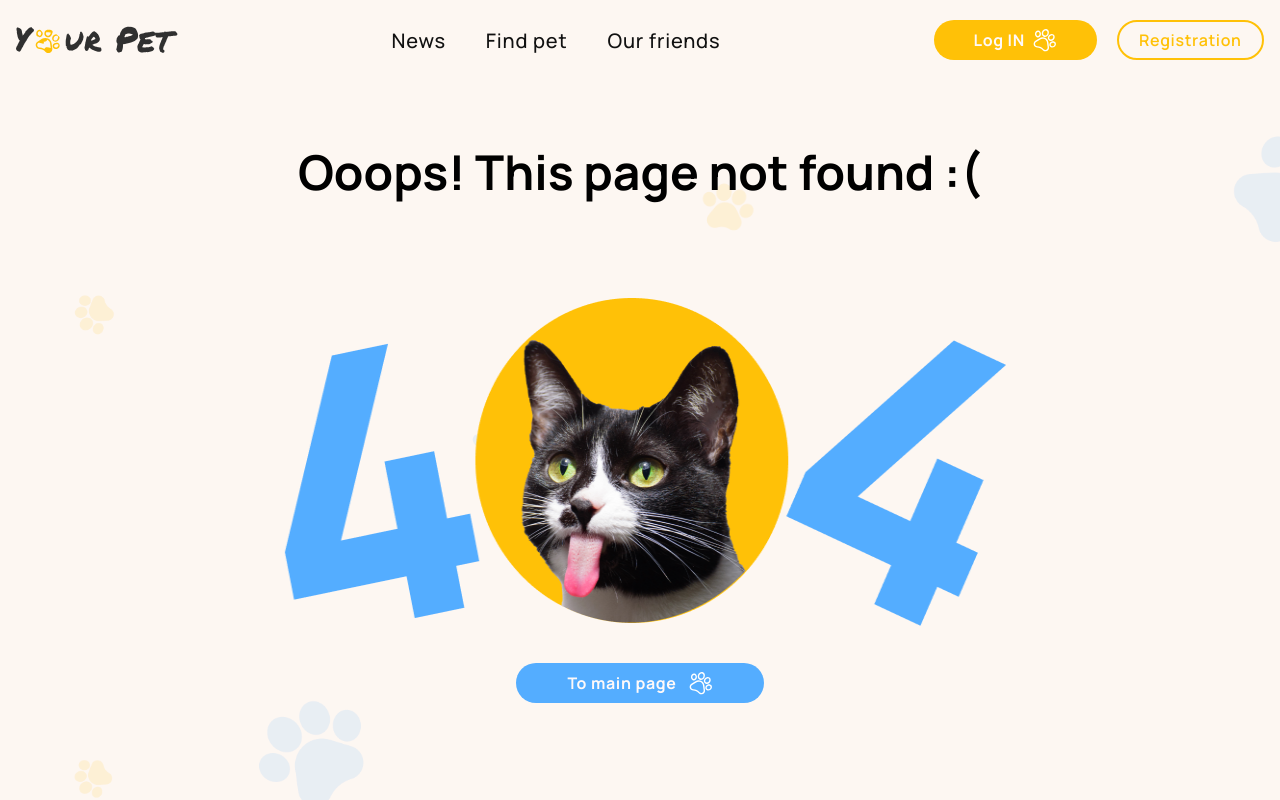
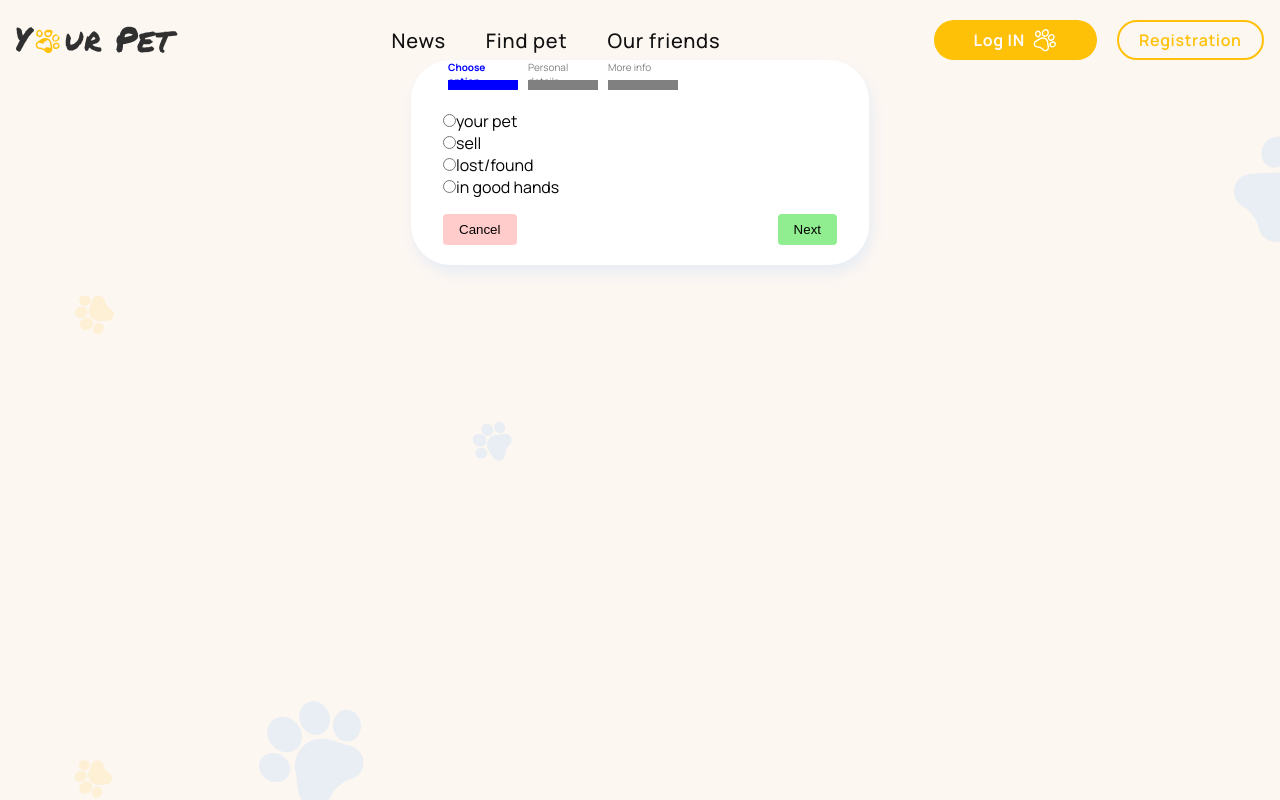
Before and after one commit to OlgaMunaieva/project-savePets05, a React (Create React App) app: page /project-savePets05/add-pet in a window 1280 px wide. Before the commit this address had no page. Built offline with nearby package versions, Linux system fonts and the light colour scheme.

Commit message:
added add pet page on app

```diff
--- a/src/components/App.jsx
+++ b/src/components/App.jsx
@@ -24,7 +24,7 @@ const LoginPage = lazy(() => import('../pages/LoginPage'));
 const NoticesPage = lazy(() => import('../pages/NoticesPage'));
 const UserPage = lazy(() => import('../pages/UserPage'));
 const OurFriendsPage = lazy(() => import('../pages/OurFriendsPage'));
-// const AddPetPage = lazy(() => import('../pages/AddPetPage'));
+const AddPetPage = lazy(() => import('../pages/AddPetPage'));
 const ErrorPage = lazy(() => import('../pages/ErrorPage'));
 
 const App = () => {
@@ -69,7 +69,7 @@ const App = () => {
             <Route path=":categoryName" element={<NoticesPage />} />
           </Route>
           <Route path="/friends" element={<OurFriendsPage />} />
-          {/* <Route path="/add-pet" element={<AddPetPage />} /> */}
+          <Route path="/add-pet" element={<AddPetPage />} />
           <Route path="*" element={<ErrorPage />} />
         </Route>
       </Routes>
--- a/src/pages/AddPetPage.jsx
+++ b/src/pages/AddPetPage.jsx
@@ -0,0 +1,9 @@
+import AddPet from 'components/addPetForm/AddPetForm';
+
+export default function AddPetPage() {
+  return (
+    <>
+      <AddPet />
+    </>
+  );
+}
```
